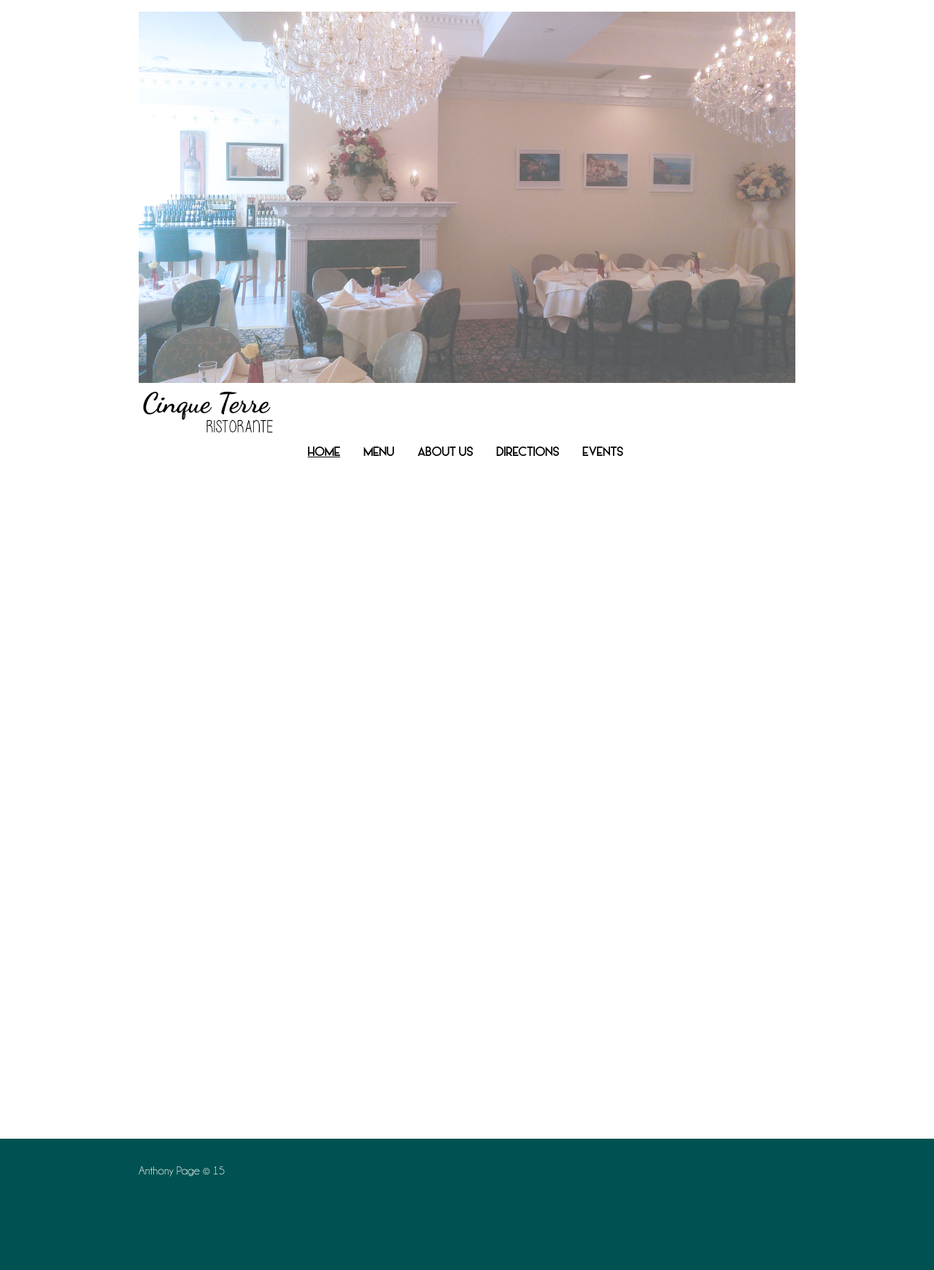
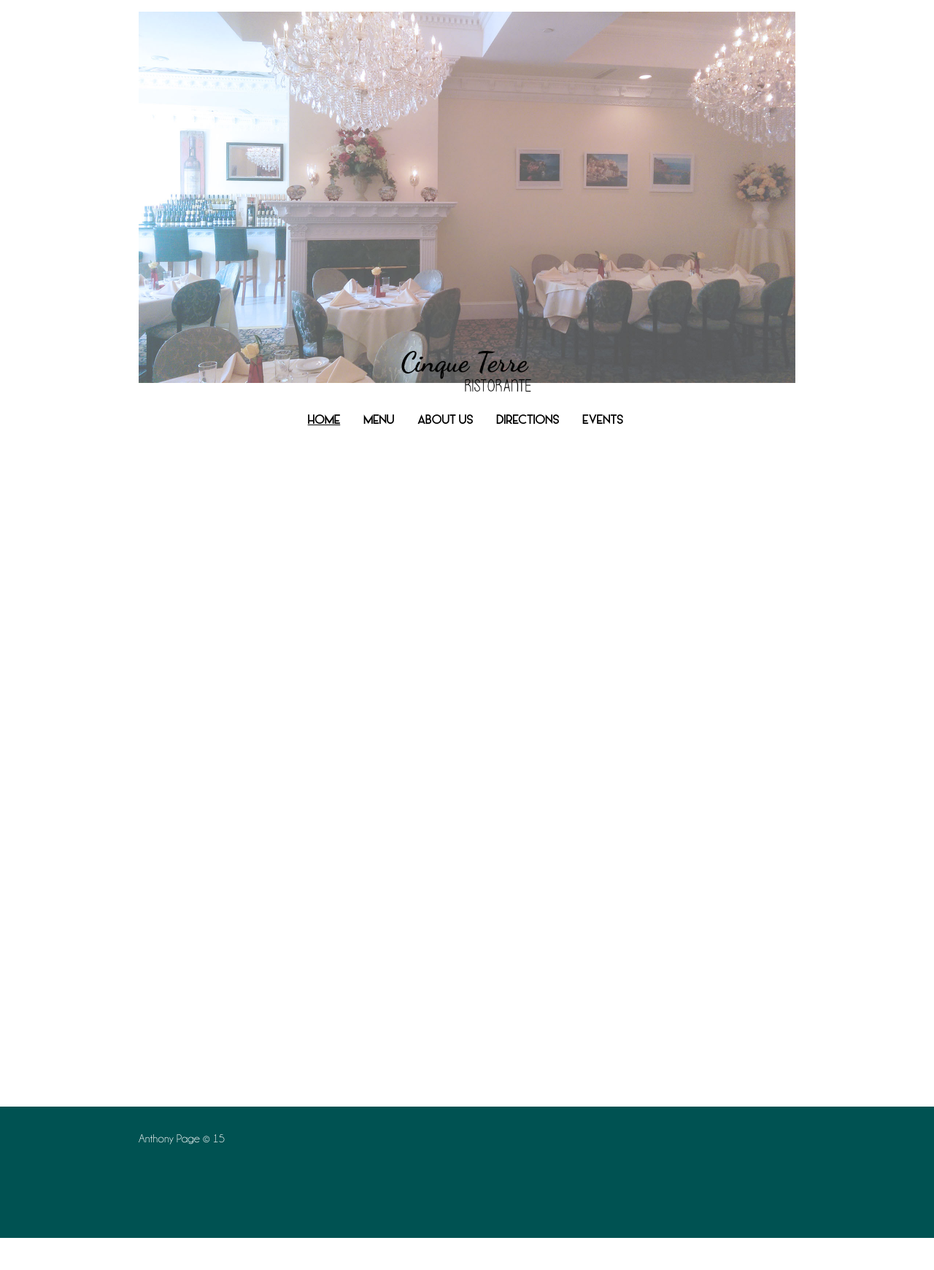
Before and after one commit to cinqueterreli/cinqueterre.github.io, a Jekyll site: the page built from 00index.html, in a window 1280 px wide. Shown: the whole page at 73% size. Built offline with Jekyll 4.4.1, drawn with Linux system fonts in a browser that asks for light colours; after the commit the page ends 1697 px from its top, so only the background shows below that.

Commit message:
Update main.css

```diff
--- a/css/main.css
+++ b/css/main.css
@@ -109,9 +109,7 @@
 .site-logo {
 	max-width:200px;
 	max-height:80px;
-	margin:0 auto;
-	float:left;
-	clear:none;
+	margin:-8em auto 0 auto;
 }
 
 .site-title:hover {
@@ -121,7 +119,6 @@
 .header-image {
 	max-width:100%;
 	margin: 0 auto;
-	float: left;
 }
 
 
```
